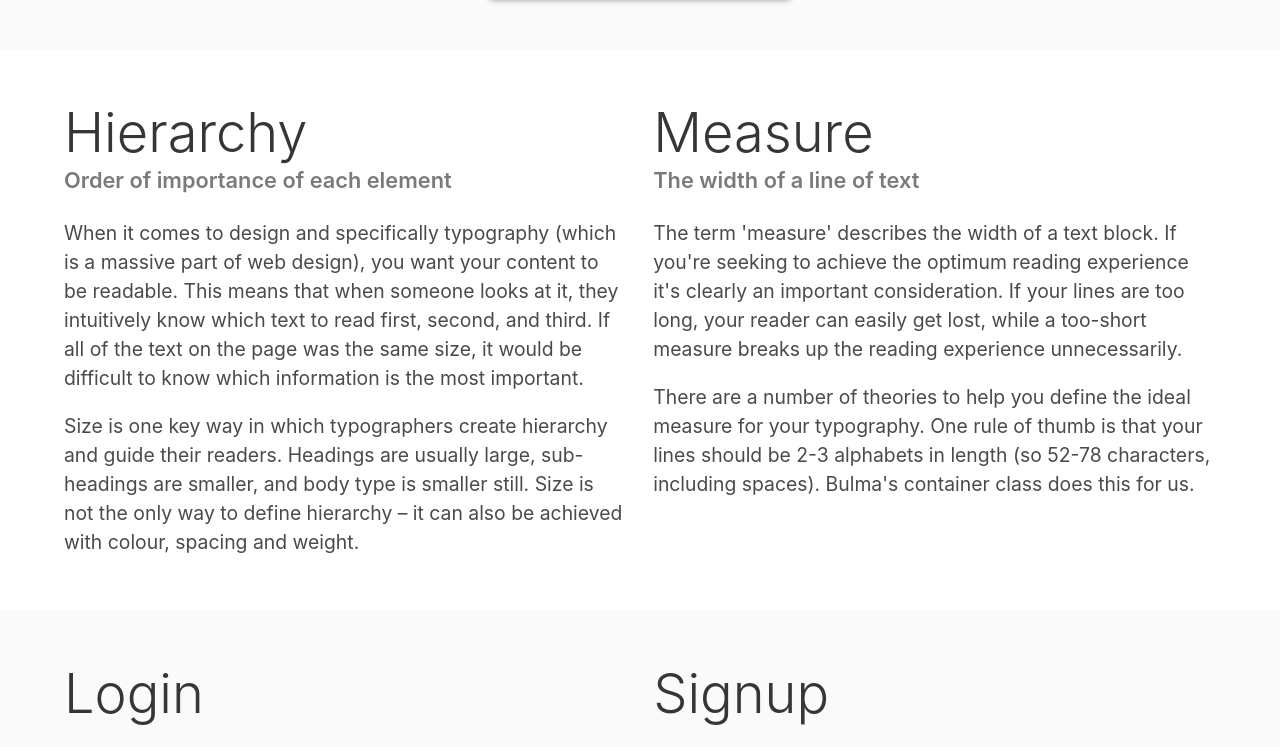
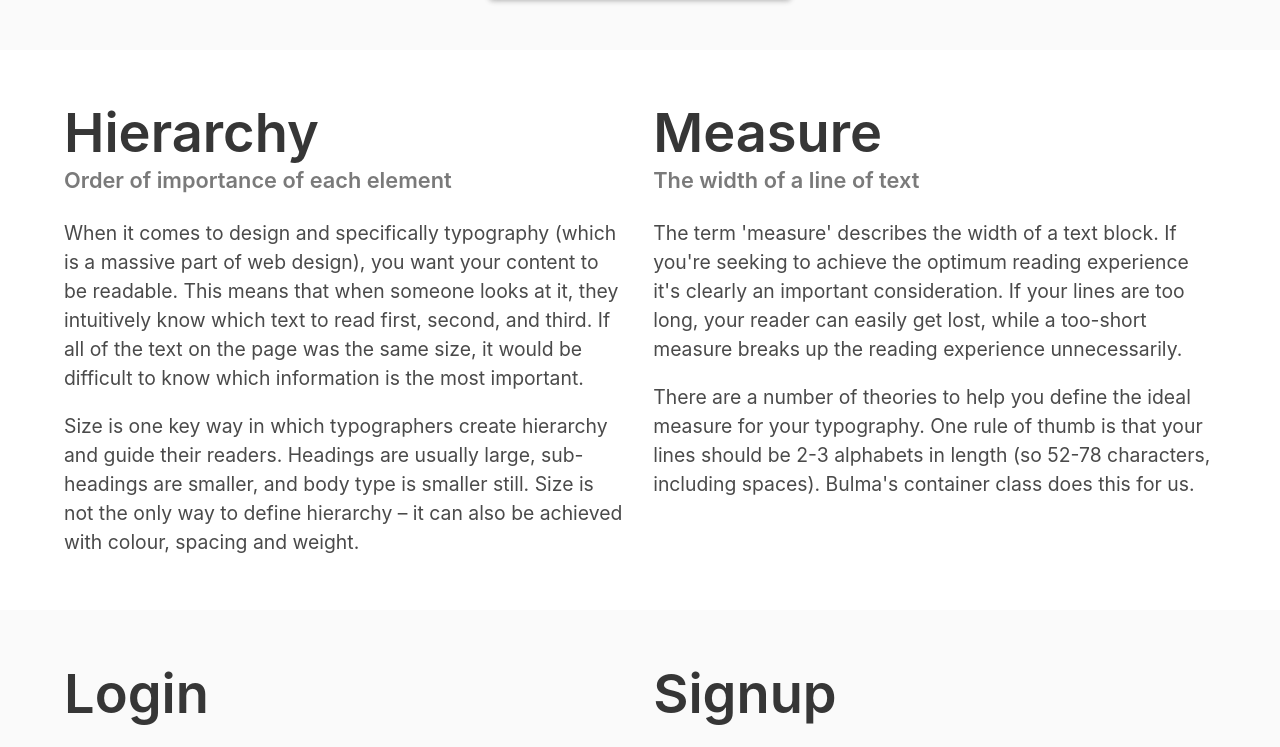
Before and after one commit to jdmar3-comp426/a02-aelisebe, a website: page index.html in a window 1280 px wide. Shown: the part 3245-3992 px from the top of the page. Drawn offline with nearby package versions, Linux system fonts and the light colour scheme; a web font is replaced by a local one.

Commit message:
173 checkbox

```diff
--- a/index.html
+++ b/index.html
@@ -120,7 +120,7 @@
         <div class="content">
             <div class="columns">
                 <div class="column">
-                    <h1 class="title has-text-weight-light">Hierarchy</h1>
+                    <h1 class="title">Hierarchy</h1>
                     <h5 class="subtitle has-text-grey">Order of importance of each element</h5>
                     <p>
 		    	When it comes to design and specifically typography (which is a massive part of web design), you want your content to be readable.
@@ -134,7 +134,7 @@
 		    </p>
                 </div>
                 <div class="column">
-                    <h1 class="title has-text-weight-light">Measure</h1>
+                    <h1 class="title">Measure</h1>
                     <h5 class="subtitle has-text-grey">The width of a line of text</h5>
                     <p>
 		    	The term 'measure' describes the width of a text block.
@@ -155,7 +155,7 @@
     <div class="container">
         <div class="columns">
             <div class="column">
-                <h1 class="title has-text-weight-light">Login</h1>
+                <h1 class="title">Login</h1>
                 <form>
                     <div class="field">
                         <label class="label">Username</label>
@@ -170,7 +170,7 @@
                         </div>
                     </div>
                     <div class="container">
-                        <div class="field">
+                        <div class="checkbox">
                             <label class="control">
                                 <input type="checkbox" name="remember">
                                 Remember login?
@@ -185,7 +185,7 @@
                 </form>
             </div>
             <div class="column">
-                <h1 class="title has-text-weight-light">Signup</h1>
+                <h1 class="title">Signup</h1>
                 <form>
                     <div class="field">
                         <label class="label">Username</label>
```
